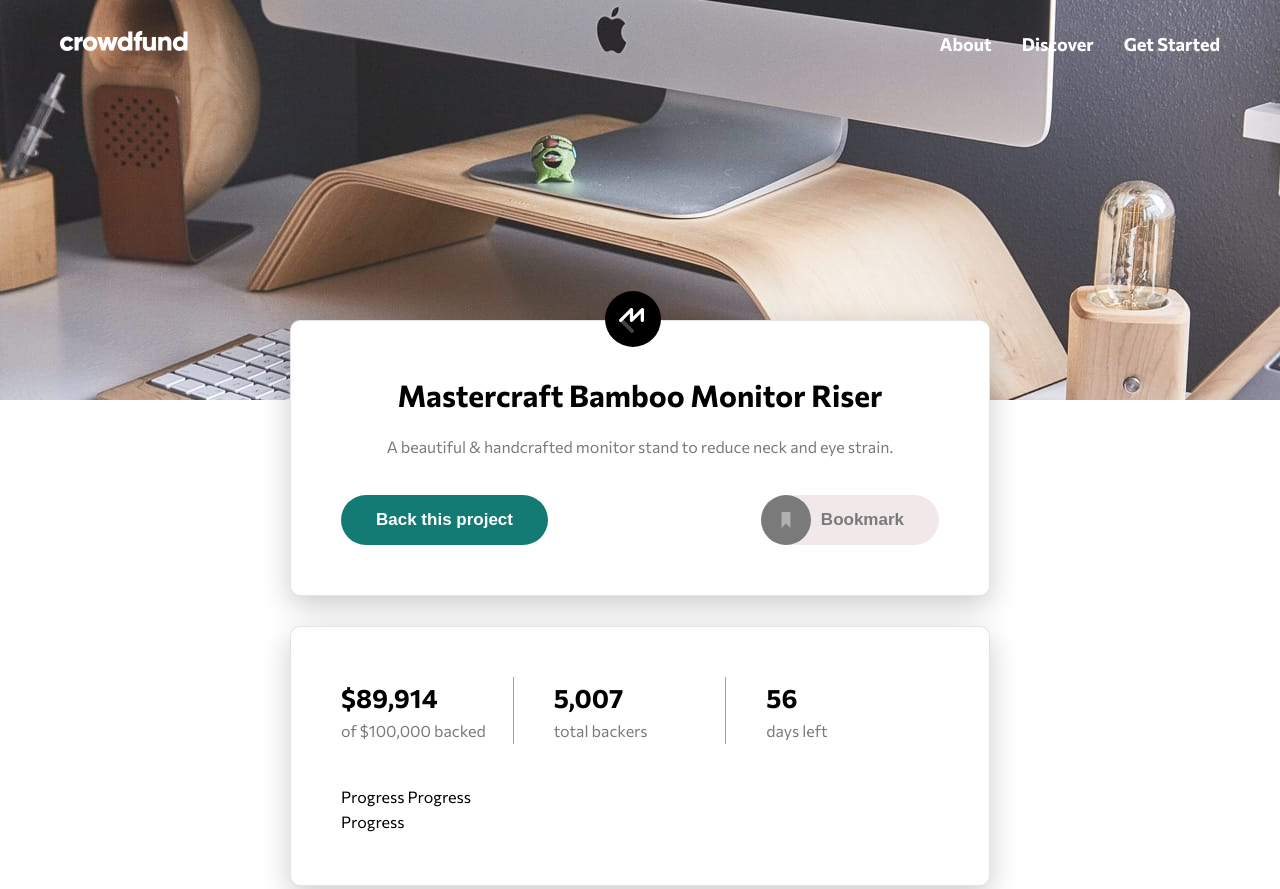
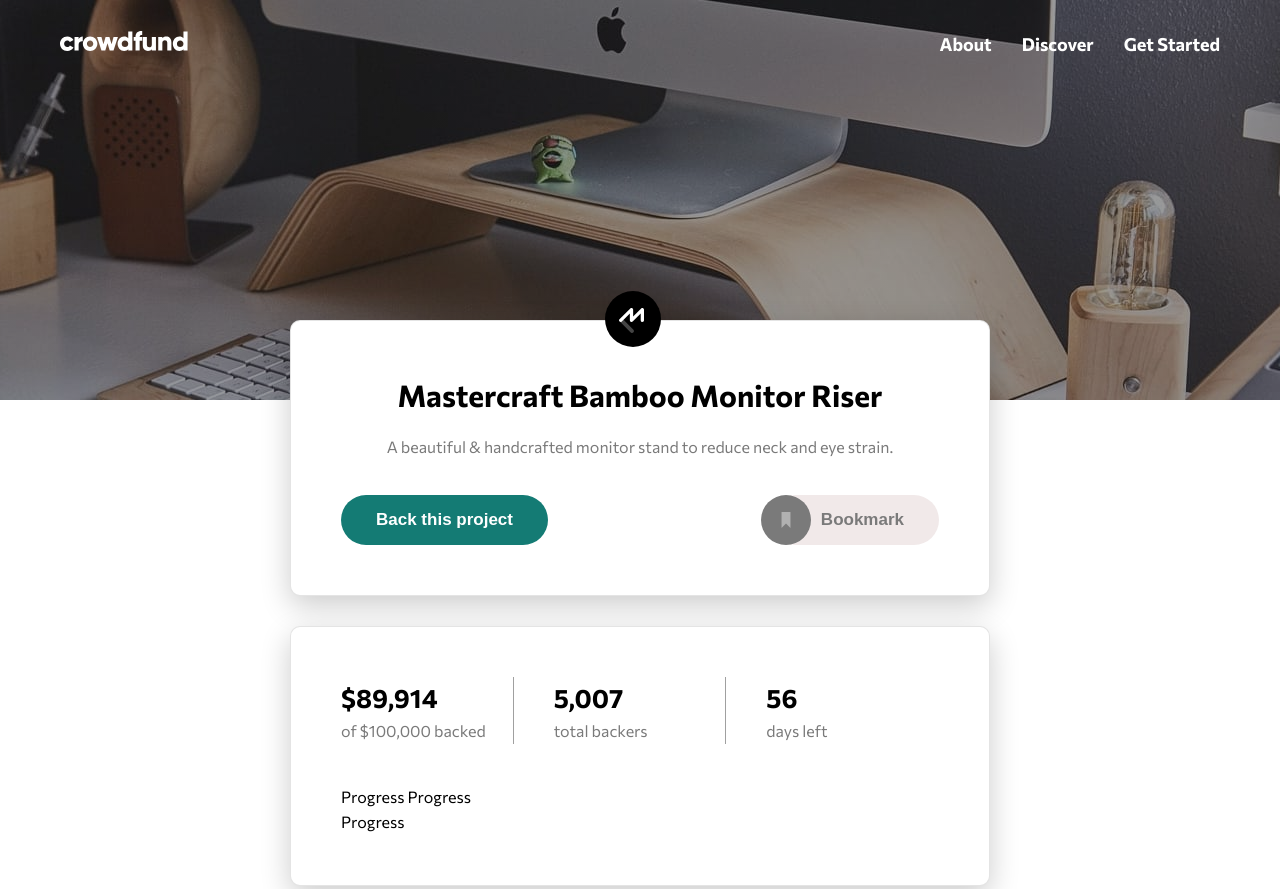
Before and after one commit to TrellixVulnTeam/CrowdfundingProductPage_ORC9, a website: page index.html in a window 1280 px wide. Shown: the top 889 px of the page. Drawn offline with Linux system fonts and the light colour scheme.

```diff
--- a/sass/layout/_header.scss
+++ b/sass/layout/_header.scss
@@ -1,7 +1,6 @@
 .header {
   height: 50vh;
-  background: linear-gradient(rgba(0, 0, 0, 0.4), rgba(0, 0, 0, 0.4));
-  background-image: url("../../images/image-hero-desktop.jpg");
-  background-position: center;
+  background: linear-gradient(rgba(0, 0, 0, 0.4), rgba(0, 0, 0, 0.4)),
+    url("../images/image-hero-desktop.jpg") no-repeat center;
   background-size: cover;
 }
```
Also changed, not shown: css/mainStyle.css.
